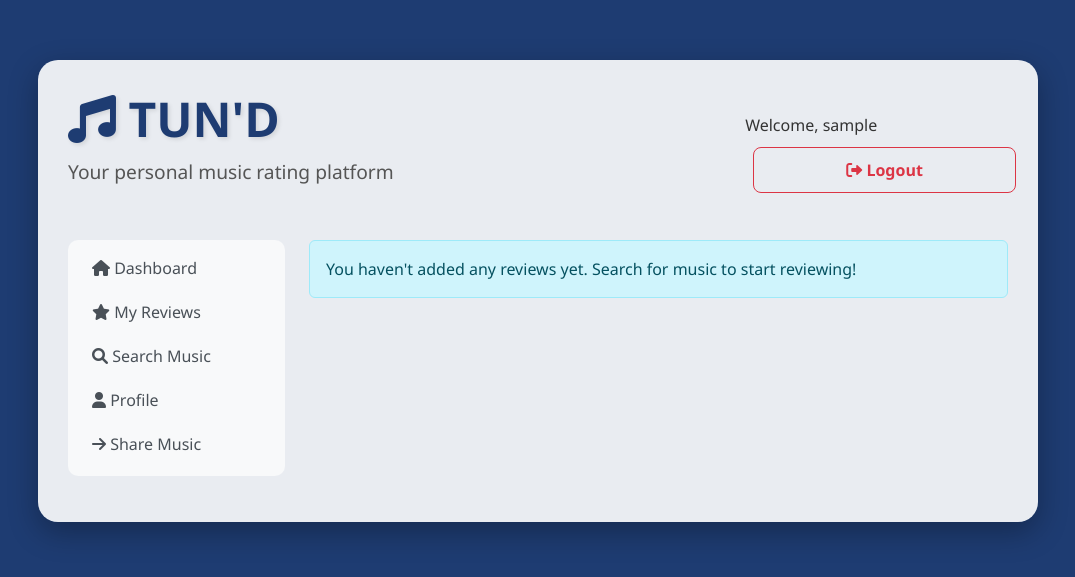
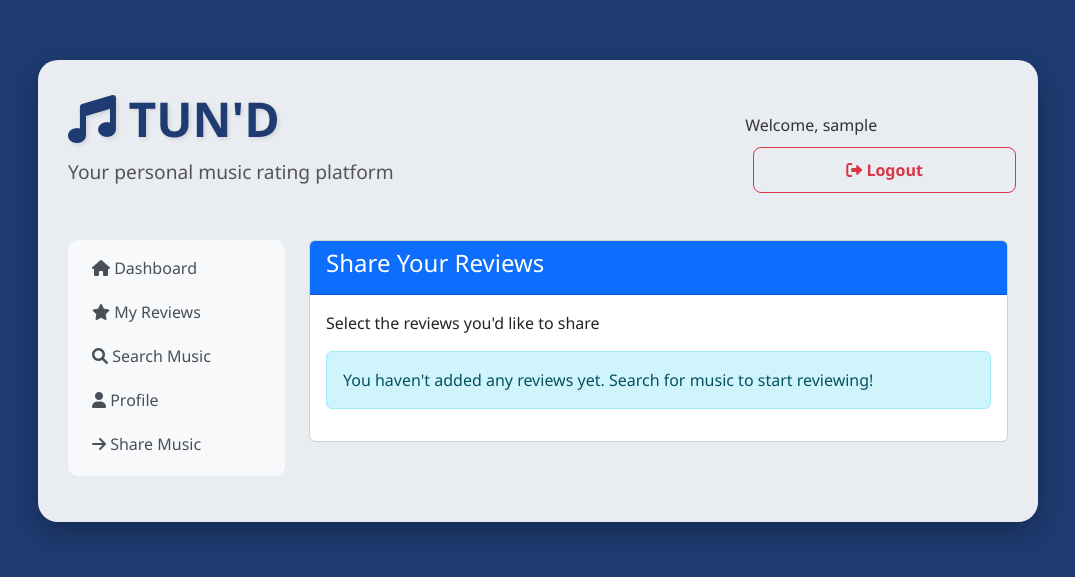
Before and after one commit to gaboogai/AgileWebDev, a Flask app: page /share in a window 1280 px wide. Shown: the top 577 px of the page, without its empty margins (102-1177 px from the left). Run offline with Flask 3, Linux system fonts and the light colour scheme; the visitor is signed in with stand-in values (Sample User, id 1); data that the repository does not hold is empty; parts of the project's set-up code (start-up, migrations or seed data) failed here and were passed over.

Commit message:
Form for selecting songs to be shared + Python function for submitting form

```diff
--- a/app/routes.py
+++ b/app/routes.py
@@ -1,6 +1,6 @@
 from flask import render_template, redirect, url_for, request, flash, session
 from app import app, db
-from app.models import User, Song, Review
+from app.models import User, Song, Review, ReviewShares
 
 @app.route('/')
 @app.route('/index')
@@ -183,9 +183,6 @@ def button():
         return redirect(url_for('index'))
     return render_template("button.html", title="Button!")
 
-
-
-
 @app.route('/share')
 def share_review():
     if 'username' not in session:
@@ -201,3 +198,32 @@ def share_review():
     return render_template("share.html", title="Share",
                            user=user,
                            reviews=reviews,)
+
+
+@app.route('/prepare-share', methods=['POST'])
+def prepare_share():
+    if 'username' not in session:
+        return redirect(url_for('index'))
+
+    # Get selected review IDs from form
+    selected_review_ids = request.form.getlist('selected_reviews')
+
+    if not selected_review_ids:
+        flash('Please select at least one review to share.')
+        return redirect(url_for('share_review'))
+
+    # Get full review objects for the selected IDs
+    reviews = []
+    for review_id in selected_review_ids:
+        review = Review.query.get(int(review_id))
+        if review and review.username == session['username']:
+            reviews.append(review)
+
+    if not reviews:
+        flash('No valid reviews were selected.')
+        return redirect(url_for('share_review'))
+
+    return render_template('send.html',
+                           title="Send Reviews",
+                           selected_reviews=selected_review_ids,
+                           reviews=reviews)
--- a/app/templates/share.html
+++ b/app/templates/share.html
@@ -1,10 +1,16 @@
 {% extends "base.html" %}
 {% block content %}
+
+<div class="card mb-4"> <div class="card-header bg-primary text-white"> <h4> Share Your Reviews</h4> </div> <div class="card-body"> <p>Select the reviews you'd like to share</p>
+<form action="{{ url_for('prepare_share') }}" method="POST">
   {% if reviews %}
   <div class="recent-activity">
     <div class="activity-feed">
       {% for review in reviews %}
-          <div class="review-item">
+      <div class="review-item p-3 mb-3 border rounded">
+        <div class="form-check mb-2">
+          <input class="form-check-input" type="checkbox" name="selected_reviews" value="{{ review.id }}" id="review{{ review.id }}">
+          <label class="form-check-label" for="review{{ review.id }}">
             <div class="d-flex justify-content-between">
               <h5>{{ review.song.title }} - {{ review.song.artist }}</h5>
               <div class="rating">
@@ -21,14 +27,21 @@
             {% else %}
               <p class="text-muted"><em>No comment provided</em></p>
             {% endif %}
+          </label>
+        </div>
       </div>
       {% endfor %}
+    </div>
+    <div class="d-grid gap-2 d-md-flex justify-content-md-end mt-3">
+      <button type="submit" class="btn btn-primary">
+        Share Selected Reviews
+      </button>
+    </div>
   </div>
   {% else %}
   <div class="alert alert-info">
     You haven't added any reviews yet. Search for music to start reviewing!
   </div>
   {% endif %}
-</div>
-
-{% endblock %}
+</form>
+</div> </div> {% endblock %}
```
Lines whose indentation alone changed are shown as unchanged.
